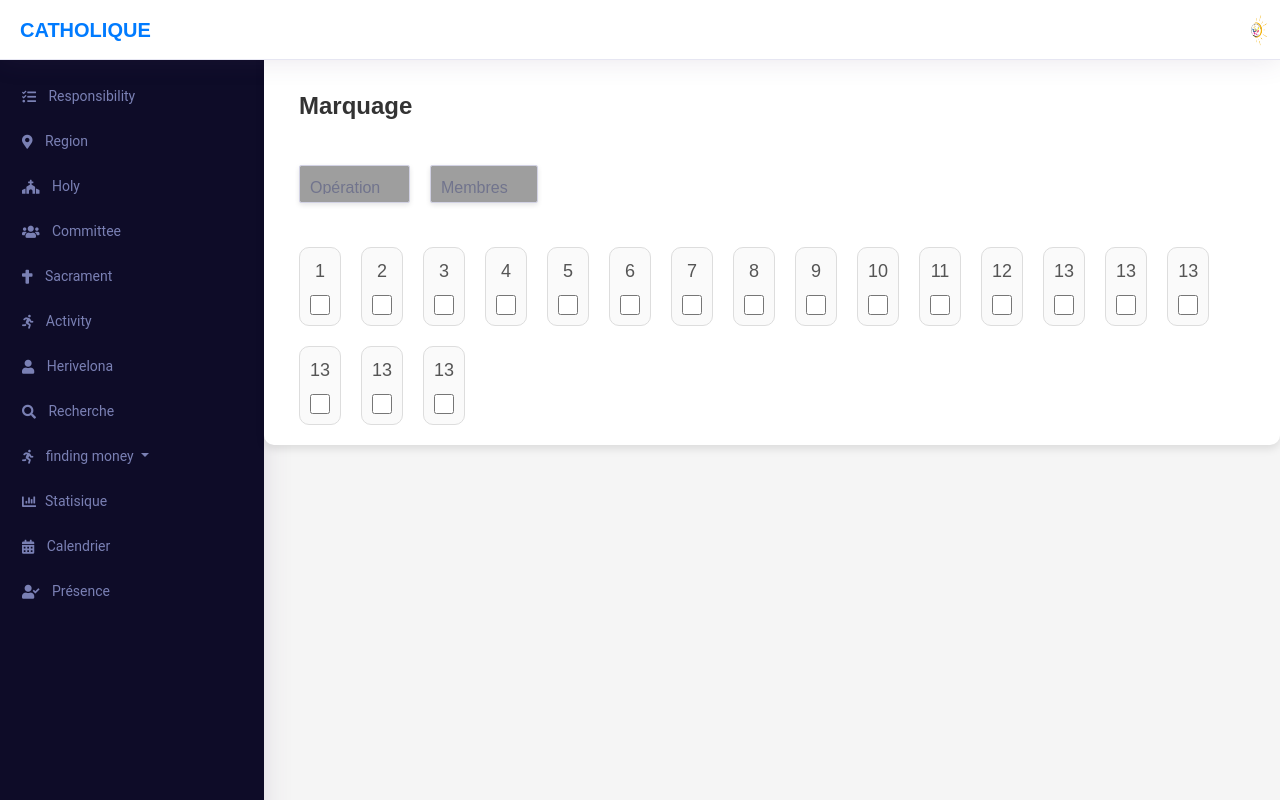
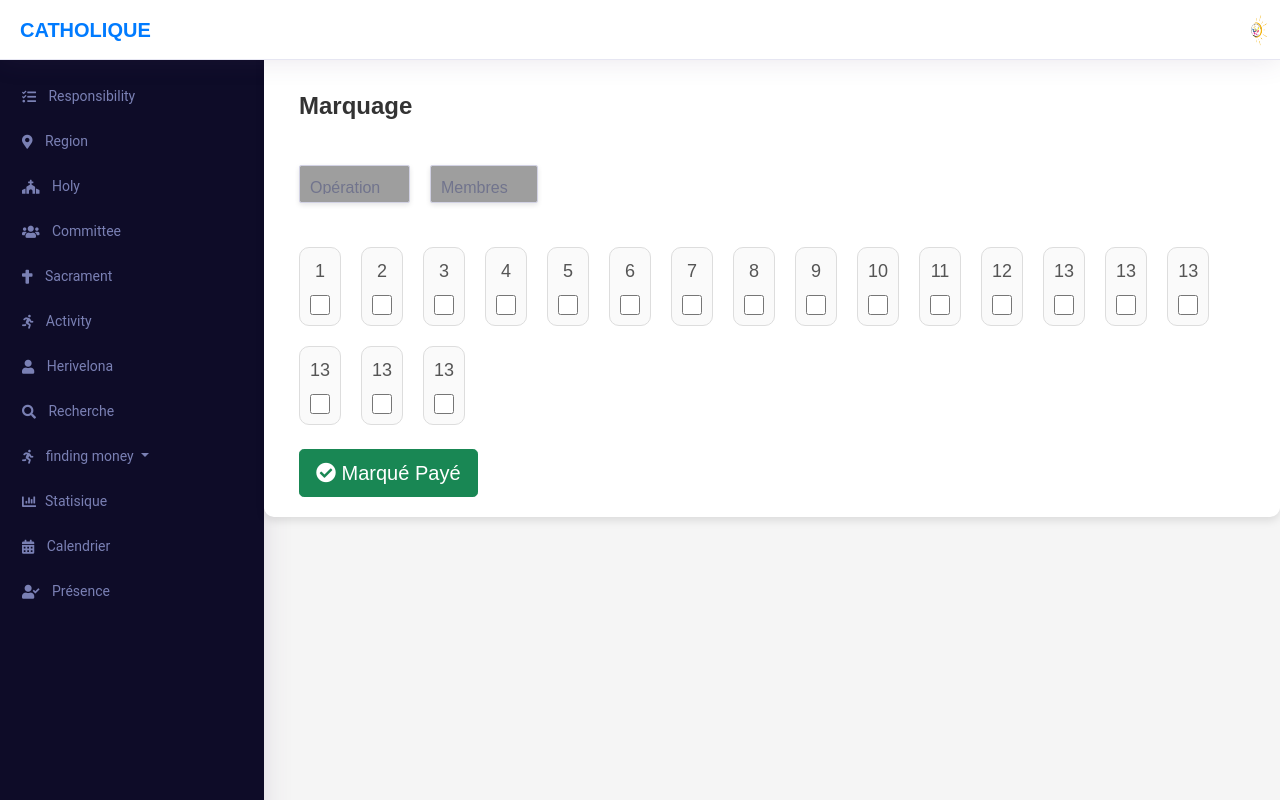
Before and after one commit to Hevitriniavo/katolika-web, a PHP site: page /marking in a window 1280 px wide. Run offline with PHP 8.4, Linux system fonts and the light colour scheme; some libraries are stand-ins or nearby versions; grey boxes are pictures that could not be loaded.

Commit message:
feat: add marking

```diff
--- a/src/resources/views/marking.view.php
+++ b/src/resources/views/marking.view.php
@@ -100,6 +100,11 @@
                         <input type="checkbox" class="styled-checkbox">
                     </div>
                 </div>
+                <div class="pt-4">
+                    <button type="button" class="btn btn-success btn-lg">
+                        <i class="fas fa-check-circle"></i> Marqué Payé
+                    </button>
+                </div>
             </div>
         </div>
     </div>
```
